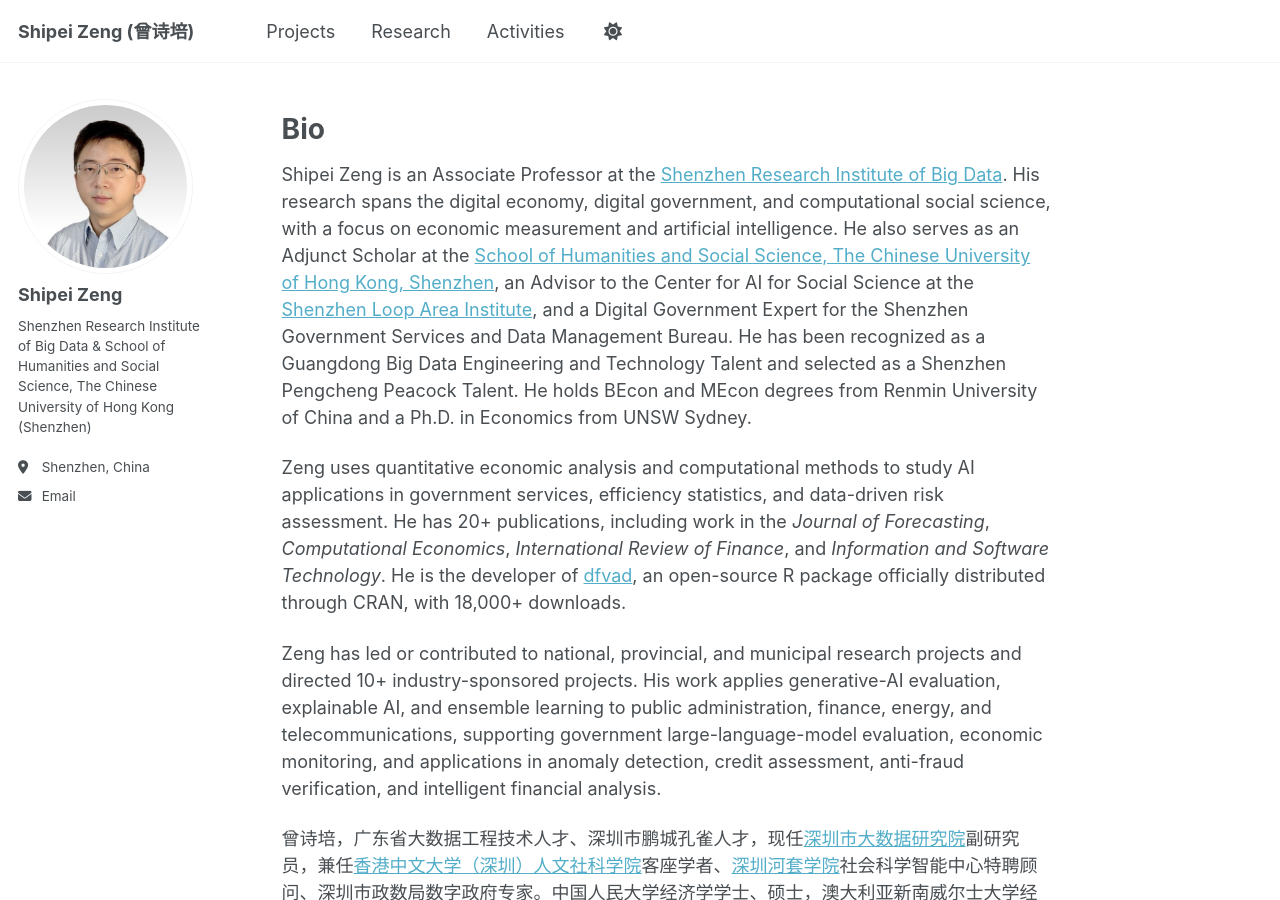
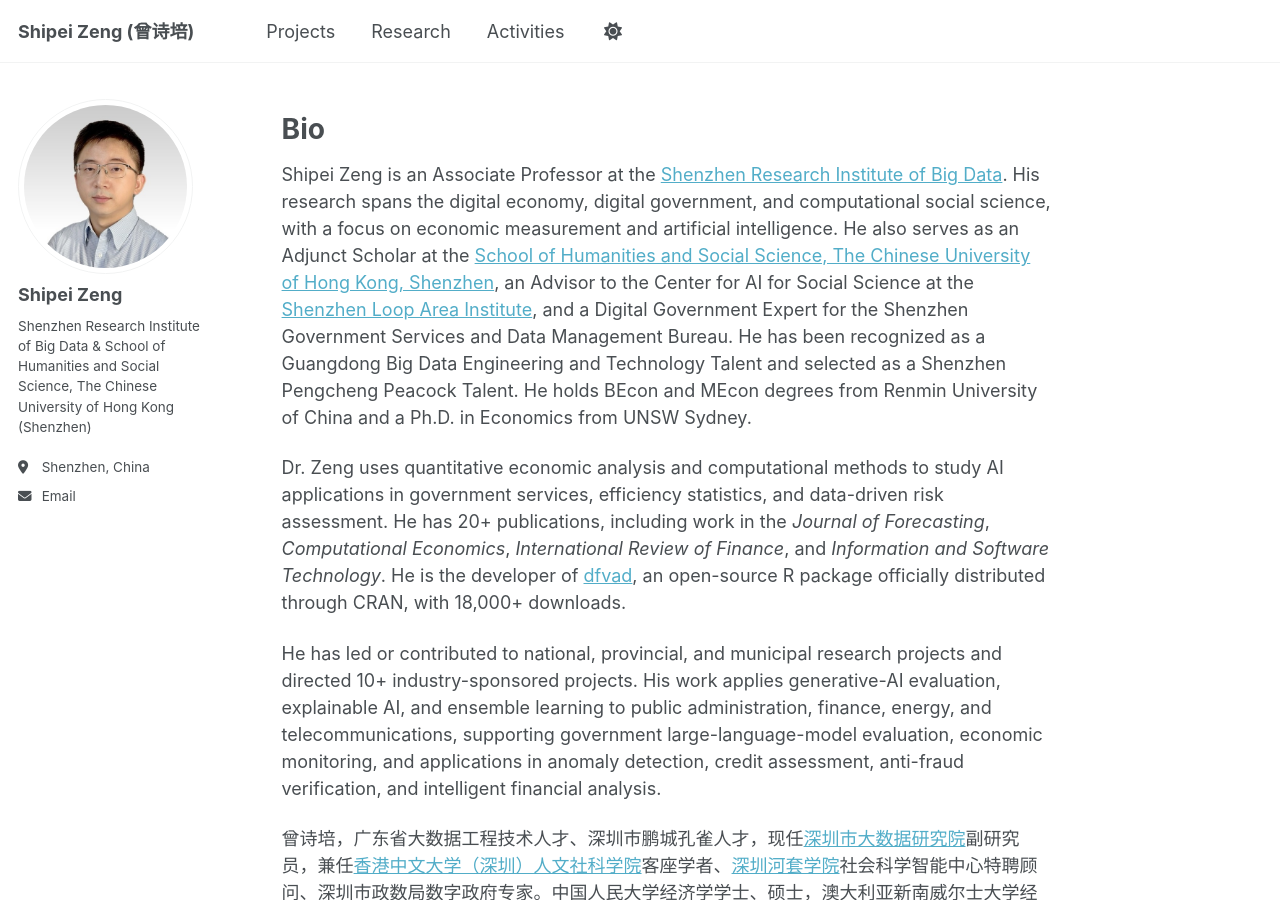
Before and after one commit to shipei-zeng/shipei-zeng.github.io, a Jekyll site: the page built from _pages/about.md, in a window 1280 px wide and 900 px high. Built offline with Jekyll 4.4.1, drawn with Linux system fonts in a browser that asks for light colours; a script that is not in the unit is left out.

Commit message:
Update bio for Shipei Zeng

```diff
--- a/_pages/about.md
+++ b/_pages/about.md
@@ -10,9 +10,9 @@ Bio
 ======
 Shipei Zeng is an Associate Professor at the [Shenzhen Research Institute of Big Data](http://sribd.cn/en/teacher/320). His research spans the digital economy, digital government, and computational social science, with a focus on economic measurement and artificial intelligence. He also serves as an Adjunct Scholar at the [School of Humanities and Social Science, The Chinese University of Hong Kong, Shenzhen](https://hss.cuhk.edu.cn/en/page/1350), an Advisor to the Center for AI for Social Science at the [Shenzhen Loop Area Institute](https://www.slai.edu.cn/en/home), and a Digital Government Expert for the Shenzhen Government Services and Data Management Bureau. He has been recognized as a Guangdong Big Data Engineering and Technology Talent and selected as a Shenzhen Pengcheng Peacock Talent. He holds BEcon and MEcon degrees from Renmin University of China and a Ph.D. in Economics from UNSW Sydney.
 
-Zeng uses quantitative economic analysis and computational methods to study AI applications in government services, efficiency statistics, and data-driven risk assessment. He has 20+ publications, including work in the *Journal of Forecasting*, *Computational Economics*, *International Review of Finance*, and *Information and Software Technology*. He is the developer of [dfvad](https://cran.r-project.org/web/packages/dfvad/index.html), an open-source R package officially distributed through CRAN, with 18,000+ downloads.
+Dr. Zeng uses quantitative economic analysis and computational methods to study AI applications in government services, efficiency statistics, and data-driven risk assessment. He has 20+ publications, including work in the *Journal of Forecasting*, *Computational Economics*, *International Review of Finance*, and *Information and Software Technology*. He is the developer of [dfvad](https://cran.r-project.org/web/packages/dfvad/index.html), an open-source R package officially distributed through CRAN, with 18,000+ downloads.
 
-Zeng has led or contributed to national, provincial, and municipal research projects and directed 10+ industry-sponsored projects. His work applies generative-AI evaluation, explainable AI, and ensemble learning to public administration, finance, energy, and telecommunications, supporting government large-language-model evaluation, economic monitoring, and applications in anomaly detection, credit assessment, anti-fraud verification, and intelligent financial analysis.
+He has led or contributed to national, provincial, and municipal research projects and directed 10+ industry-sponsored projects. His work applies generative-AI evaluation, explainable AI, and ensemble learning to public administration, finance, energy, and telecommunications, supporting government large-language-model evaluation, economic monitoring, and applications in anomaly detection, credit assessment, anti-fraud verification, and intelligent financial analysis.
 
 曾诗培，广东省大数据工程技术人才、深圳市鹏城孔雀人才，现任[深圳市大数据研究院](http://sribd.cn/teacher/320)副研究员，兼任[香港中文大学（深圳）人文社科学院](https://hss.cuhk.edu.cn/page/1350)客座学者、[深圳河套学院](https://www.slai.edu.cn/zh-hans)社会科学智能中心特聘顾问、深圳市政数局数字政府专家。中国人民大学经济学学士、硕士，澳大利亚新南威尔士大学经济学博士。主要研究领域为数字经济、数字政府、计算社会科学。围绕经济统计与AI交叉领域发表SCI/SSCI学术期刊、会议、著作20余篇，成果见于Journal of Forecasting、Computational Economics、International Review of Finance、Information and Software Technology等主流国际期刊；开发的开源经济统计分析R工具包[dfvad](https://cran.r-project.org/web/packages/dfvad/index.html)被CRAN官方收录，累计下载超1.8万次。主持/参与国家、省、市各级科研项目，统筹10余项企业横向课题，推动生成式AI评测、可解释AI、集成学习等技术成果在政务、金融、能源、通信等领域的转化应用。
 
```
